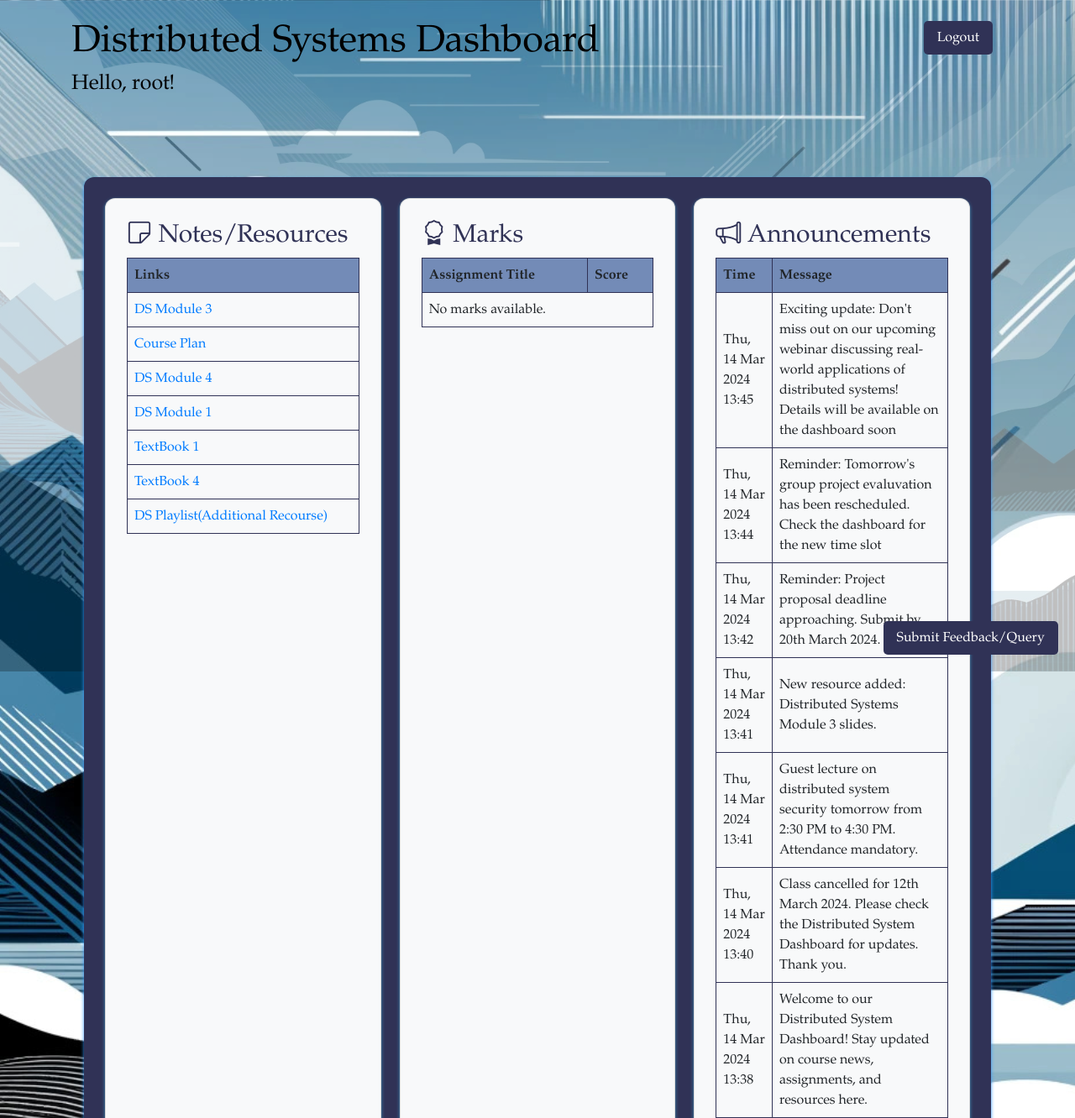
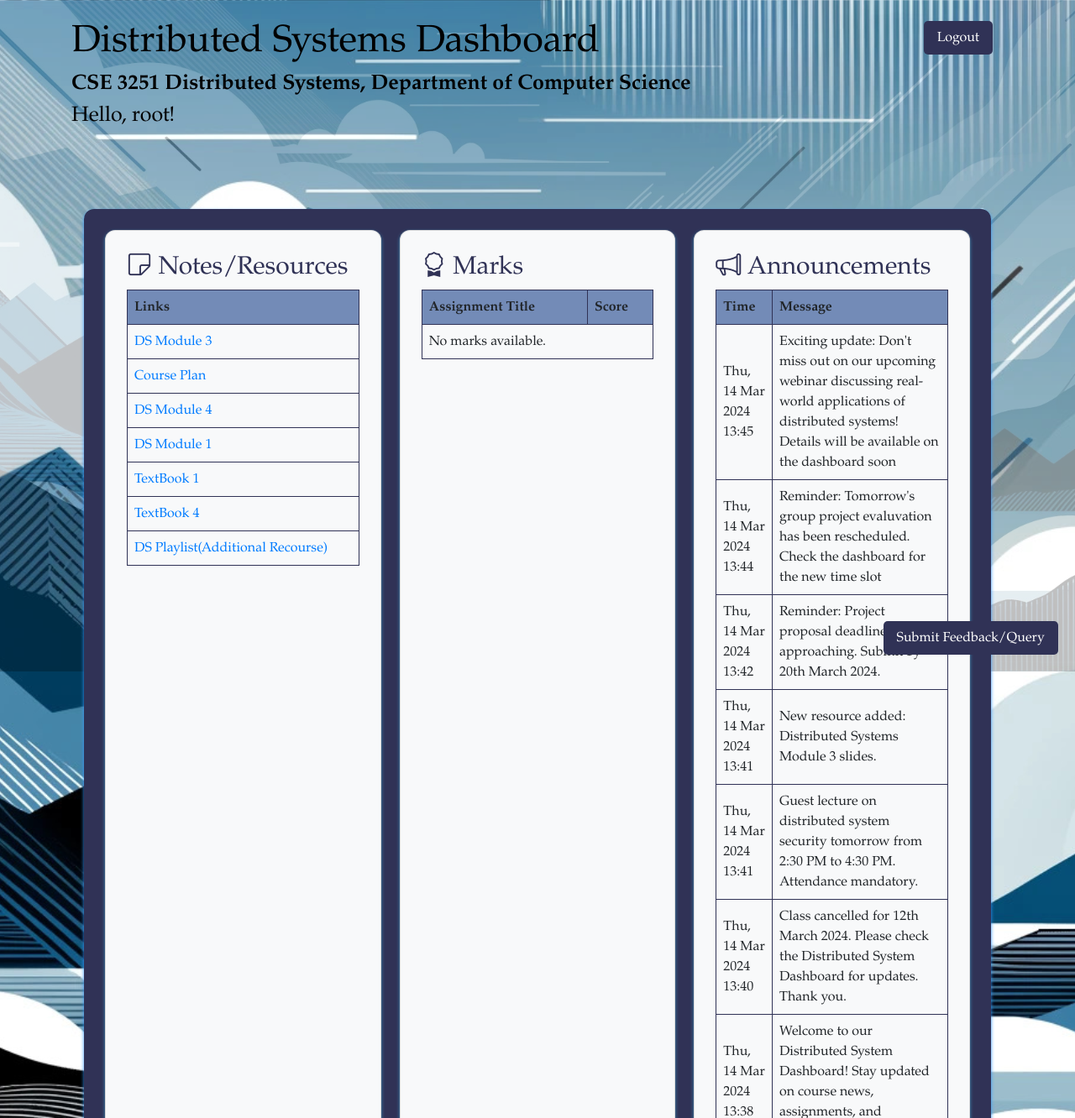
Before and after one commit to anurag1942003/EduTech-Distributed-Systems-Platform, a Django app: page /home/ in a window 1280 px wide. Shown: the top 1332 px of the page at 84% size. Run offline with Django 5.2, Linux system fonts and the light colour scheme; a user stored in the database is signed in; data comes from the database, SQL or seed files in the repository; some libraries are stand-ins or nearby versions.

Commit message:
changes made

```diff
--- a/templates/home.html
+++ b/templates/home.html
@@ -57,7 +57,7 @@ h1 {
     font-size: 45px;
 }
 
-h3 {
+h3,h4 {
     color: black;
     font-family: 'Garamond', serif;
     font-size: 25px;
@@ -217,6 +217,7 @@ tbody tr:hover {
     <div class="container">
         <br>
         <h1>{{ welcome_message }}</h1>
+        <h4><strong>CSE 3251 Distributed Systems, Department of Computer Science</strong></h4>
         <h3>Hello, {{ user.username }}!</h3>
         <form action="{% url 'logout' %}" method="post">
             {% csrf_token %}
```
